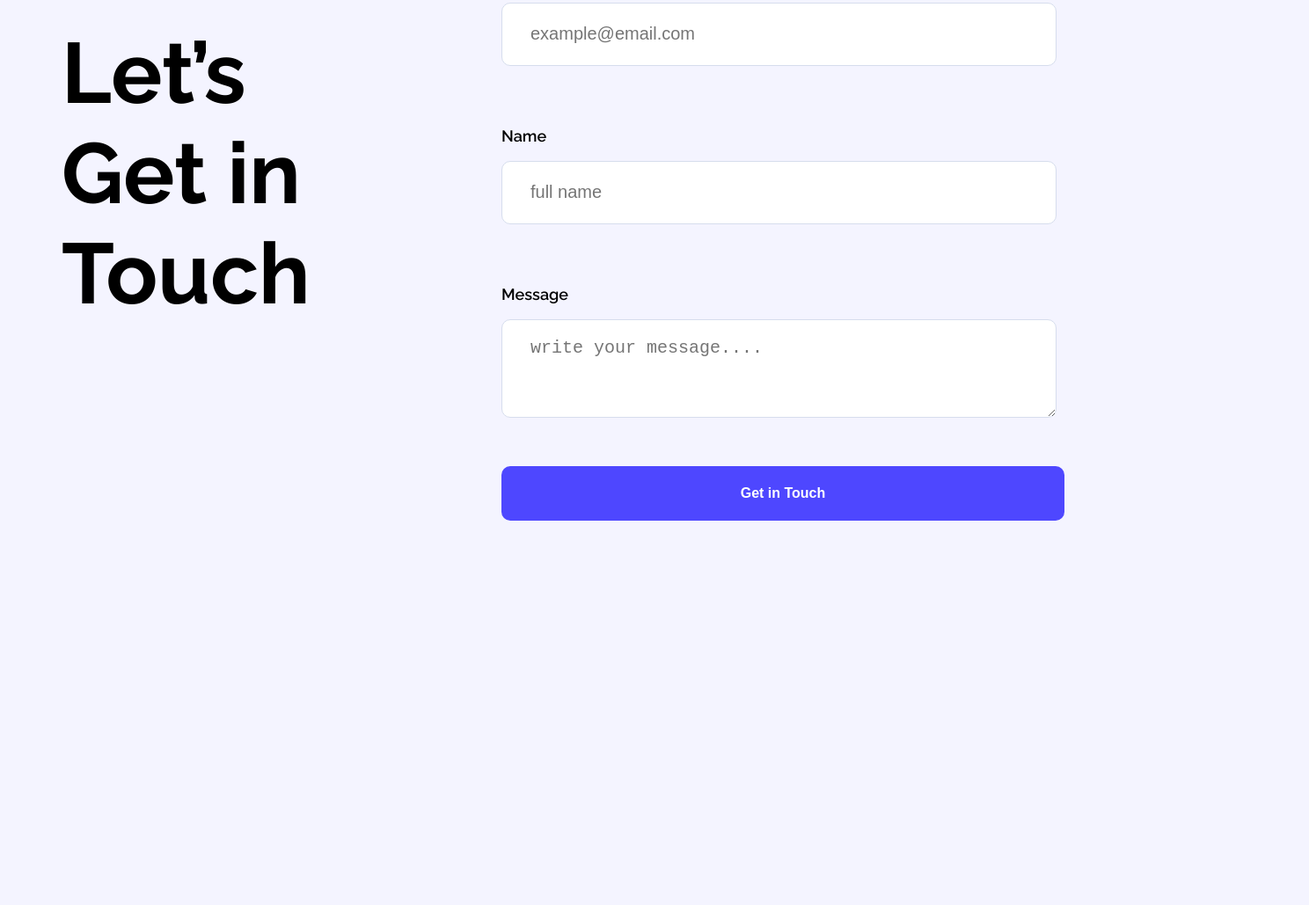
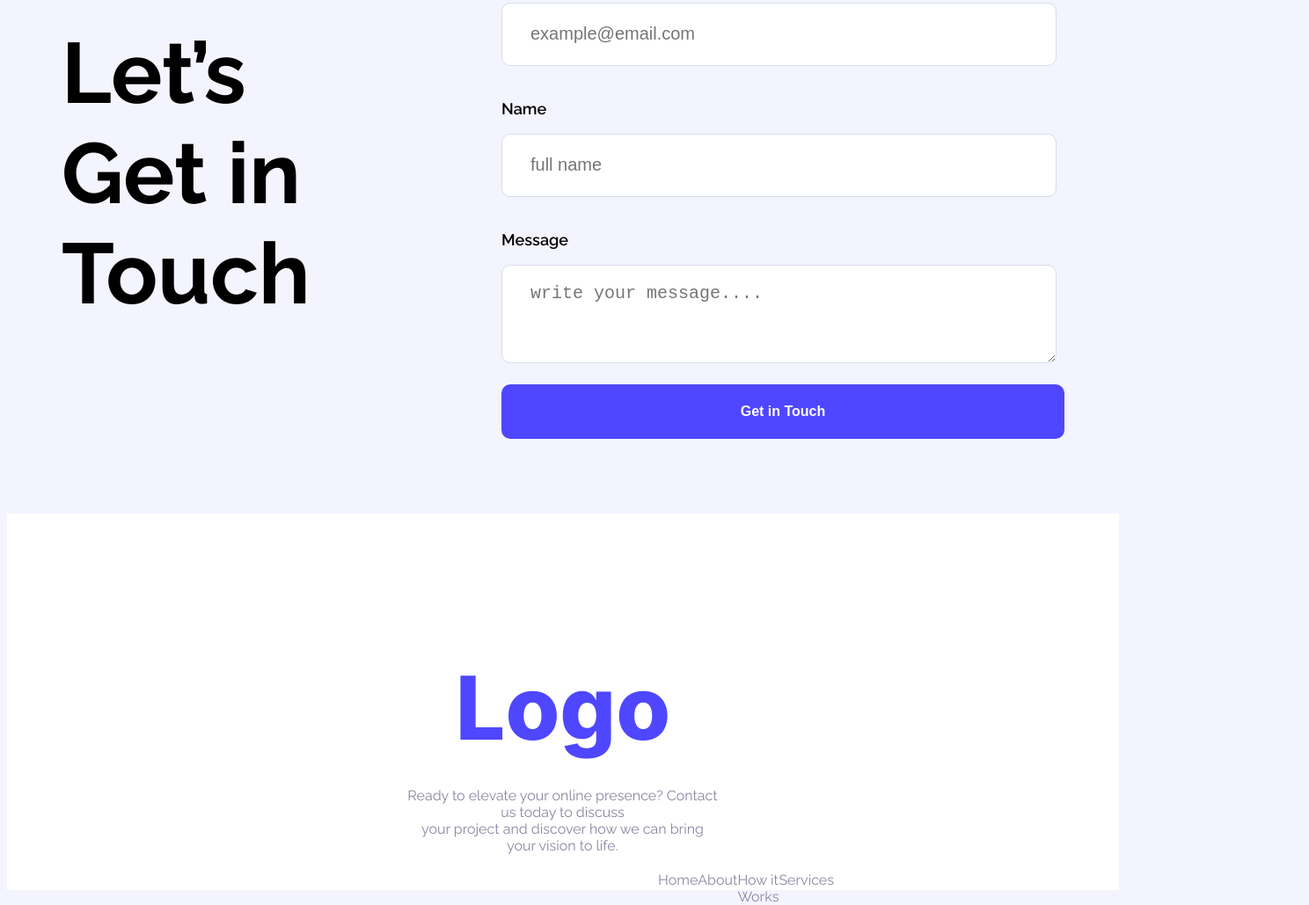
Before and after one commit to IrfanGalib/my-first-full-html-website, a plain HTML site: page index.html in a window 1280 px wide. Shown: the part 2361-3390 px from the top of the page at 88% size, 1488 px wide, since content can reach past the window. Before the commit the page ends 2961 px from the top, so only its background shows below. Drawn offline with Linux system fonts and the light colour scheme.

Commit message:
Added the Footer Section

```diff
--- a/index.html
+++ b/index.html
@@ -153,9 +153,21 @@
     </form>
  </section>
     </main>
+<!-- Footer -->
+    <footer>
+        <div class="nav-footer">
+        <h3 class="inter-normal nav-title-footer">Logo</h3>
+        <p class="footer-description">Ready to elevate your online presence? Contact us today to discuss <br> your project and discover how we can bring your vision to life.</p>
+        <menu>
+            <ul>
+            <li><a href="">Home</a></li>
+            <li><a href="">About</a></li>
+            <li><a href="">How it Works</a></li>
+            <li><a href="">Services</a></li>
+            </ul>
+        </menu>
 
-    <footer>
-
+        </div>
     </footer>
 </body>
 </html>
--- a/website.css
+++ b/website.css
@@ -246,7 +246,7 @@ input[type="text"]{
     background-color: rgb(255, 255, 255);
     color: rgba(0, 0, 0, 0.5);
     font-size: 20px ;
-    margin-bottom: 51px;
+    margin-bottom: 20px;
     padding: 20px 100px 20px 32px;
 
 }
@@ -260,7 +260,7 @@ input[type="email"]{
     background-color: rgb(255, 255, 255);
     color: rgba(0, 0, 0, 0.5);
     font-size: 20px ;
-    margin-bottom: 51px;
+    margin-bottom: 20px;
     padding: 20px 100px 20px 32px;
 }
 
@@ -273,7 +273,7 @@ textarea{
     background-color: rgb(255, 255, 255);
     color: rgba(0, 0, 0, 0.5);
     font-size: 20px ;
-    margin-bottom: 51px;
+    margin-bottom: 20px;
     padding: 20px 100px 20px 32px;
 }
 
@@ -287,3 +287,56 @@ textarea{
     font-weight: 600;
     color: black;
 }
+
+/* Footer */
+footer{
+    background-color: white;
+    margin-top: 85px;
+    height: 428px;
+    width: 1440pxx;
+    dis
+}
+.nav-title-footer{
+    font-size: 100px;
+    font-weight: 800;
+    color: #4E47FF;
+    text-align: center;
+
+}
+
+.nav-footer{
+    padding-top: 60px;
+}
+
+.footer-description{
+    font-size: 16px;
+    color: #8987A1;
+    text-align: center;
+    padding-left: 454px;
+    padding-right: 455px;
+    margin-top: -70px;
+}
+
+menu{
+    margin-top: 20px;
+
+
+}
+
+ul{
+    display: flex;
+    justify-content: center;
+    justify-content: space-between;
+    padding-left: 700px;
+    padding-right: 740px;
+    list-style: none;
+    text-decoration: none;
+
+}
+
+a{
+    text-decoration: none;
+    color: #8987A1;
+    gap: 48px;
+
+}
```
